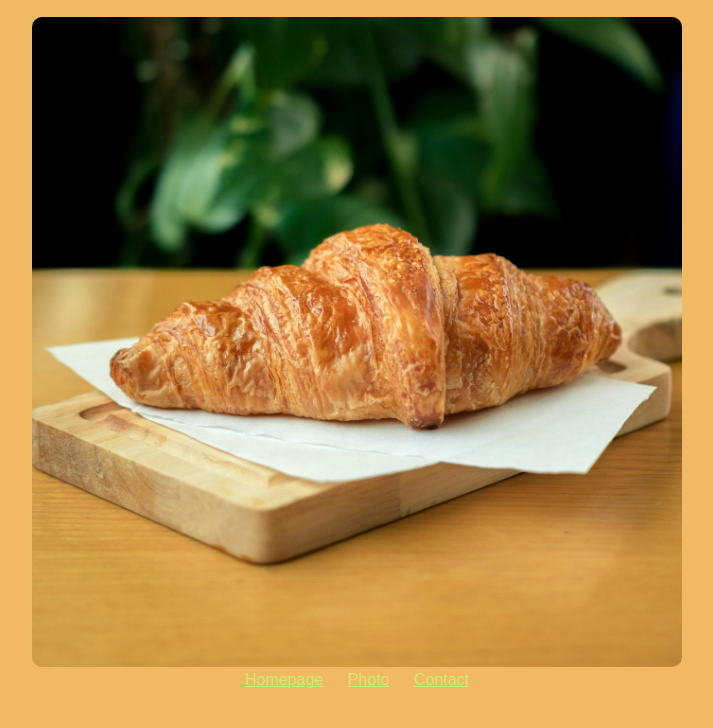
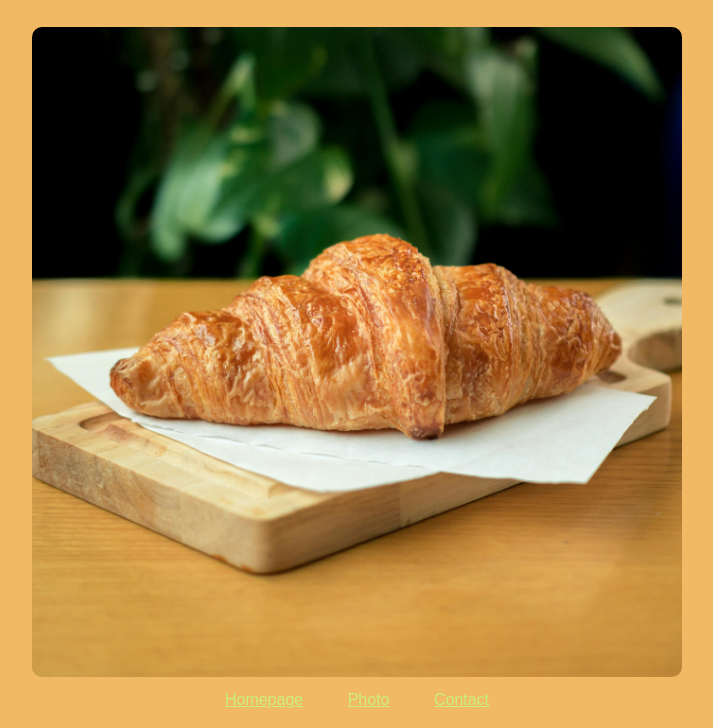
Before and after one commit to ThapeloM01/croissantWebsite-liveServer, a plain HTML site: page photo.html in a window 1280 px wide. Shown: the part 76-804 px from the top of the page, without its empty margins (283-996 px from the left). Drawn offline with Linux system fonts and the light colour scheme.

Commit message:
added SEO

```diff
--- a/photo.html
+++ b/photo.html
@@ -3,7 +3,7 @@
 <head>
     <meta charset="UTF-8">
     <meta name="viewport" content="width=device-width, initial-scale=1.0">
-    <title>Document</title>
+    <title>Croissant photo</title>
     <link rel="stylesheet" href="/source/styles.css">
 </head>
 <body>
--- a/source/styles.css
+++ b/source/styles.css
@@ -17,12 +17,13 @@ h1 {
 a {
     text-decoration: underline;
     color:  #cbf078;
-    padding: 10px;
+    padding: 20px;
 
 }
 
 img {
     border-radius: 10px;
+    margin: 10px;
 }
 .email {
     color: blue;
```
Also changed, not shown: contact.html (+1 -1 lines), index.html (+2 -1 lines).
